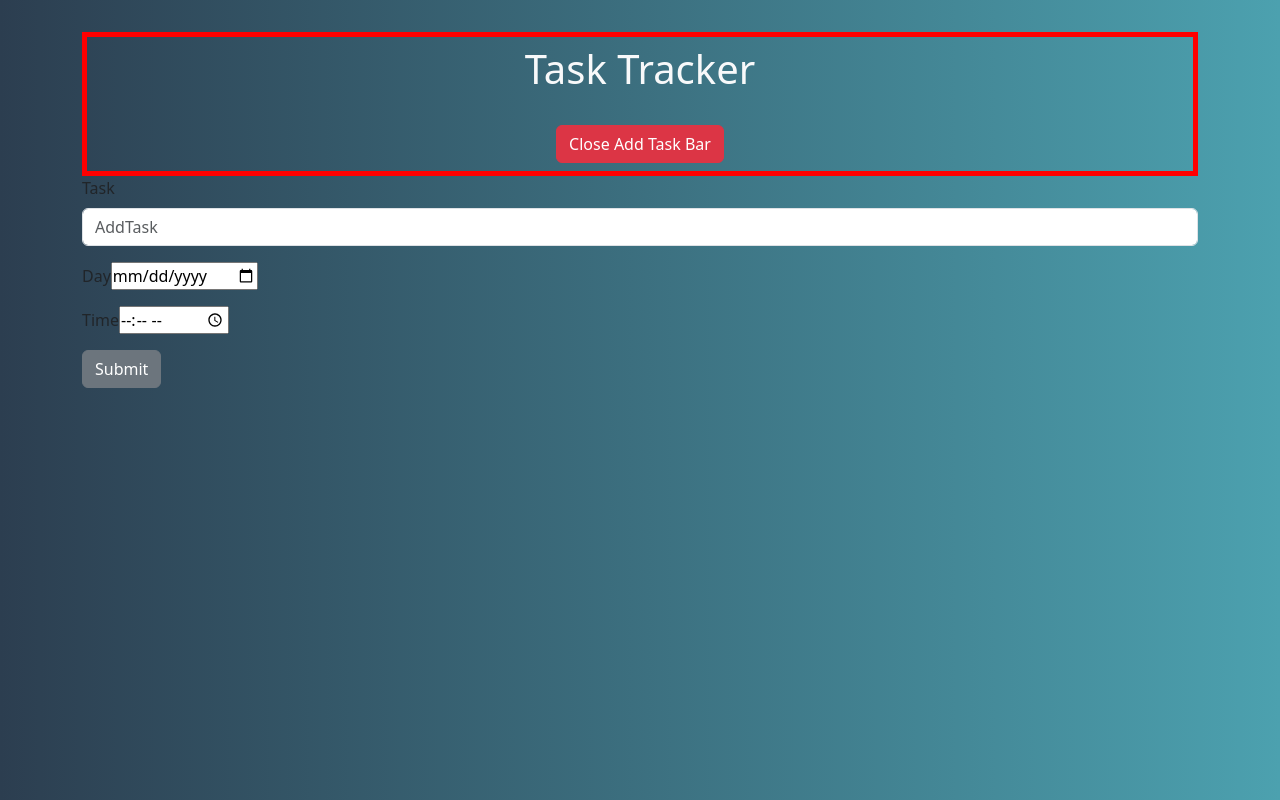
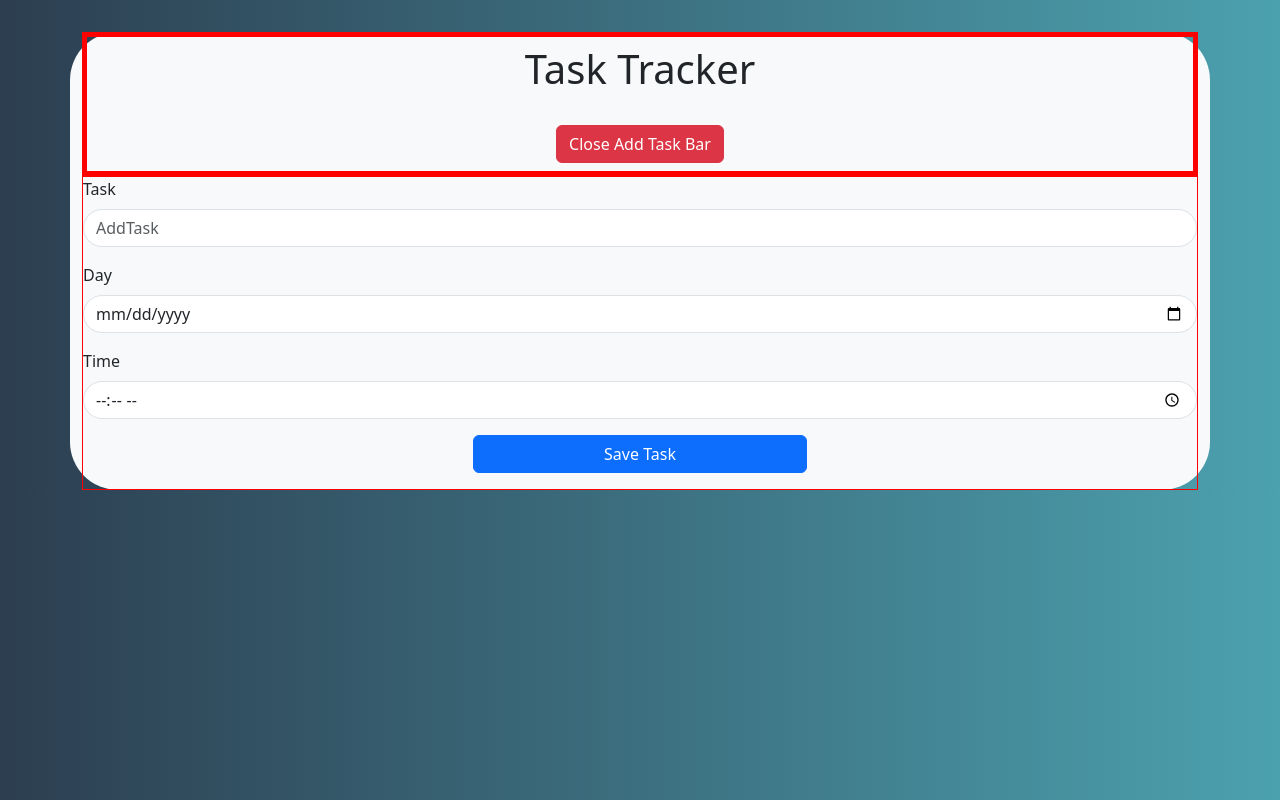
Before and after one commit to esadakman/reactjs-task-tracker, a React (Create React App) app: page / in a window 1280 px wide. Both pictures are taken after a click on the button "Show Add Task Bar". Built offline with nearby package versions, Linux system fonts and the light colour scheme.

Commit message:
addtask finished

```diff
--- a/src/App.css
+++ b/src/App.css
@@ -11,3 +11,7 @@ body {
   /* background-image: linear-gradient(to right, #0099f7, #f11712); */
   background-image: linear-gradient(to right, #2c3e50, #4ca1af);
 }
+
+.App {
+  border-radius: 3rem;
+}
--- a/src/App.js
+++ b/src/App.js
@@ -6,12 +6,20 @@ import { useState } from "react";
 
 function App() {
   const [showAddTask, setShowAddTask] = useState(false);
+
   const toggleShow = () => setShowAddTask(!showAddTask);
 
+  const addTask = (newTask) => {
+    const id = Math.random().toString(36).substr(2, 9);
+    const addNewTask = { id, ...newTask };
+    setTask([...task, addNewTask]);
+  };
+  const [task, setTask] = useState([]);
+
   return (
-    <Container className="App  ">
+    <Container className="App bg-light ">
       <Header toggleShow={toggleShow} showAddTask={showAddTask} />
-      <AddTask />
+      {showAddTask && <AddTask addTask={addTask} />}
     </Container>
   );
 }
--- a/src/components/addTask/AddTask.css
+++ b/src/components/addTask/AddTask.css
@@ -1,4 +1,31 @@
-.react-date-picker {
-    width: 15rem;
+.AddTask {
+    display: flex;
+    flex-direction: column;
+    align-items: center;
+    justify-content: center;
+    width: auto;
+}
+
+/* .form-label {
+    width: 100%;
+} */
+form {
+    width: 100%;
+    border: 1px solid red;
+}
+
+#task,
+#day,
+#times {
+    border-radius: 5rem !important;
+}
+
+.btn-div {
     text-align: center;
+    width: 100%;
+    margin-bottom: 1rem;
 }
+
+.submit {
+    width: 30%;
+}
--- a/src/components/addTask/AddTask.js
+++ b/src/components/addTask/AddTask.js
@@ -1,21 +1,25 @@
-// import { useState } from "react";
-
 import "./AddTask.css";
 import { Button, Form, FormGroup, Input, Label } from "reactstrap";
 import { useState } from "react";
 
-const AddTask = () => {
+const AddTask = ({ addTask }) => {
   const [text, setText] = useState("");
-  // const [day, setDay] = useState("");
   const [time, setTime] = useState("");
   const [datetime, setDatetime] = useState("");
+  const [tasks, setTasks] = useState("");
   // console.log(text);
   // console.log(time);
   // console.log(datetime);
   const onSubmit = (e) => {
     e.preventDefault();
+
+    addTask({ tasks, isDone: false });
+
+    setText("");
+    setDatetime("");
+    setTime("");
   };
-
+  // console.log(tasks);
   return (
     <div className="AddTask">
       <Form className="form" onSubmit={onSubmit}>
@@ -32,9 +36,9 @@ const AddTask = () => {
           />
         </FormGroup>
         <FormGroup>
-          <label htmlFor="day">Day</label>
+          <Label htmlFor="day">Day</Label>
 
-          <input
+          <Input
             id="day"
             name="day"
             type="date"
@@ -44,8 +48,8 @@ const AddTask = () => {
           />
         </FormGroup>
         <FormGroup>
-          <label htmlFor="times">Time</label>
-          <input
+          <Label htmlFor="times">Time</Label>
+          <Input
             id="times"
             name="times"
             type="time"
@@ -54,26 +58,19 @@ const AddTask = () => {
             onChange={(e) => setTime(e.target.value)}
           />
         </FormGroup>
-        <Button>Submit</Button>
+
+        <div className="btn-div">
+          <Button
+            color="primary"
+            className="submit"
+            onClick={() => setTasks(`${text} ${datetime} ${time}`)}
+          >
+            Save Task
+          </Button>
+        </div>
       </Form>
     </div>
   );
 };
 
 export default AddTask;
-
-// import DatePicker from "react-date-picker";
-//         const [value, onChange] = useState(new Date());
-//         <DatePicker
-//           className="  bg-light rounded-5"
-//           onChange={onChange}
-//           value={value}
-//         />
-
-// <div>
-//   <DatePicker
-//     className="dP  bg-light rounded-5"
-//     onChange={onChange}
-//     value={value}
-//   />
-// </div>
--- a/src/components/header/Header.js
+++ b/src/components/header/Header.js
@@ -4,7 +4,7 @@ import Buttons from "./Buttons";
 const Header = ({ toggleShow, showAddTask }) => {
   return (
     <Container className="containers  d-flex flex-column align-items-center ">
-      <h1 className="text-light">Task Tracker</h1>
+      <h1 className="text-dark">Task Tracker</h1>
       <Buttons
         color={showAddTask ? "danger" : "success"}
         text={showAddTask ? "Close Add Task Bar" : "Show Add Task Bar"}
```
Also changed, not shown: src/components/header/Header.css (line endings or trailing spaces).
